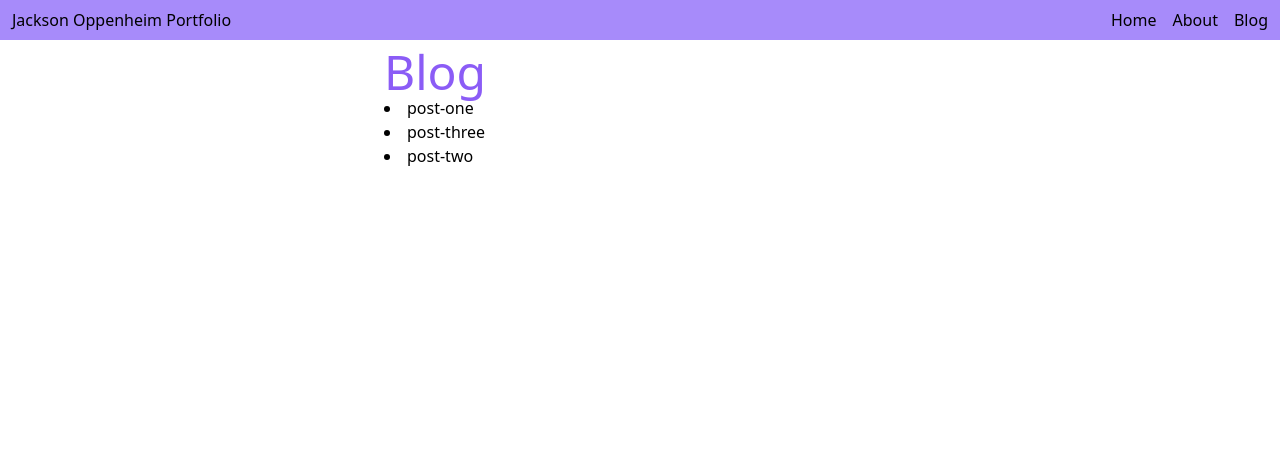
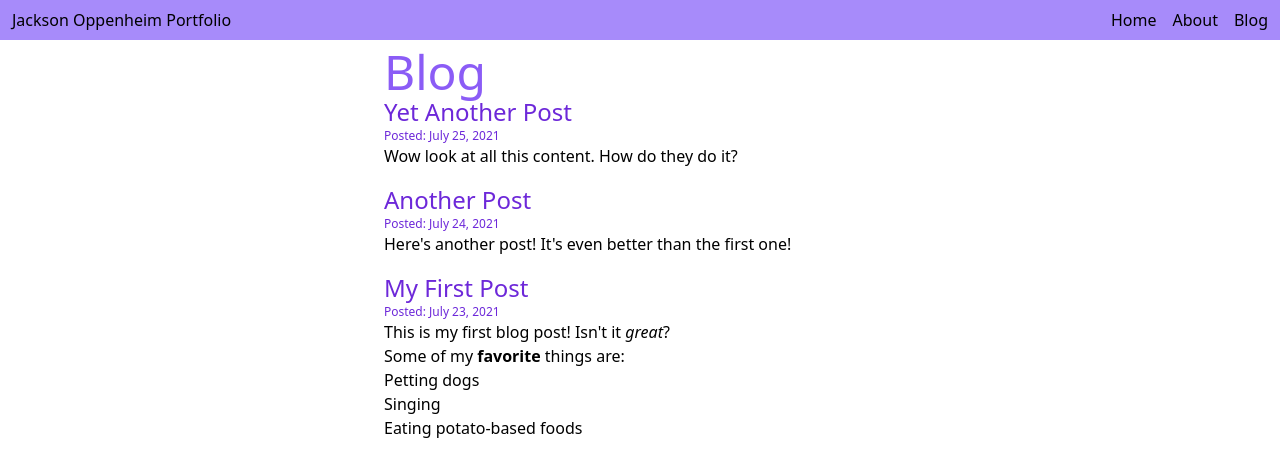
Before and after one commit to jacksonopp/gatsby-portfolio, a Gatsby site: page /blog in a window 1280 px wide. Built offline with nearby package versions, Linux system fonts and the light colour scheme; Gatsby itself is replaced by a stand-in of ours.

Commit message:
added blog content

```diff
--- a/blog/post-one.mdx
+++ b/blog/post-one.mdx
@@ -0,0 +1,12 @@
+---
+title: "My First Post"
+date: "2021-07-23"
+---
+
+This is my first blog post! Isn't it *great*?
+
+Some of my **favorite** things are:
+
+* Petting dogs
+* Singing
+* Eating potato-based foods
--- a/blog/post-three.mdx
+++ b/blog/post-three.mdx
@@ -0,0 +1,6 @@
+---
+title: "Another Post"
+date: "2021-07-24"
+---
+
+Here's another post! It's even better than the first one!
--- a/blog/post-two.mdx
+++ b/blog/post-two.mdx
@@ -0,0 +1,6 @@
+---
+title: "Yet Another Post"
+date: "2021-07-25"
+---
+
+Wow look at all this content. How do they do it?
--- a/gatsby-config.js
+++ b/gatsby-config.js
@@ -13,6 +13,7 @@ module.exports = {
         name: `blog`,
         path: `${__dirname}/blog`
       }
-    }
+    },
+    "gatsby-plugin-mdx"
   ],
 };
--- a/package.json
+++ b/package.json
@@ -15,9 +15,12 @@
     "clean": "gatsby clean"
   },
   "dependencies": {
+    "@mdx-js/mdx": "^1.6.22",
+    "@mdx-js/react": "^1.6.22",
     "autoprefixer": "^10.4.0",
     "gatsby": "^4.2.0",
     "gatsby-plugin-image": "^2.2.0",
+    "gatsby-plugin-mdx": "^3.2.0",
     "gatsby-plugin-postcss": "^5.2.0",
     "gatsby-plugin-sharp": "^4.2.0",
     "gatsby-source-filesystem": "^4.2.0",
--- a/src/pages/blog.tsx
+++ b/src/pages/blog.tsx
@@ -2,6 +2,7 @@ import React from 'react'
 import Layout from '../components/layout'
 import { graphql } from 'gatsby'
 import { AllBlogPosts } from '../queries/blogpost'
+import { MDXRenderer } from 'gatsby-plugin-mdx'
 
 interface Props {
   data: AllBlogPosts
@@ -10,8 +11,16 @@ interface Props {
 const BlogPage: React.FC<Props> = ({data}) => {
   return (
     <Layout pageTitle="Blog">
-      {data.allFile.nodes.map((post, i) => (
-        <li key={i}>{post.name}</li>
+      {data.allMdx.nodes.map((post) => (
+        <article key={post.id} className="mb-4">
+          <header>
+            <h2 className="text-2xl text-purple-700">{post.frontmatter.title}</h2>
+            <p className="text-purple-700 text-xs align-baseline">Posted: {post.frontmatter.date}</p>
+          </header>
+          <MDXRenderer>
+            {post.body}
+          </MDXRenderer>
+        </article>
       ))}
     </Layout>
   )
@@ -19,9 +28,14 @@ const BlogPage: React.FC<Props> = ({data}) => {
 
 export const allPosts = graphql`
   query {
-    allFile {
+    allMdx(sort: { fields: frontmatter___date, order: DESC }) {
       nodes {
-        name
+        frontmatter {
+          date(formatString: "MMMM D, YYYY")
+          title
+        }
+        id
+        body
       }
     }
   }
--- a/src/queries/blogpost.ts
+++ b/src/queries/blogpost.ts
@@ -1,9 +1,14 @@
-import { graphql } from 'gatsby';
+import { FileSystemNode } from 'gatsby-source-filesystem'
 
 export interface AllBlogPosts {
-  allFile: {
+  allMdx: {
     nodes: {
-      name: string
+      frontmatter: {
+        date: string,
+        title: string
+      },
+      id: string,
+      body: string
     }[]
   }
 }
```
Also changed, not shown: 1 other file.
